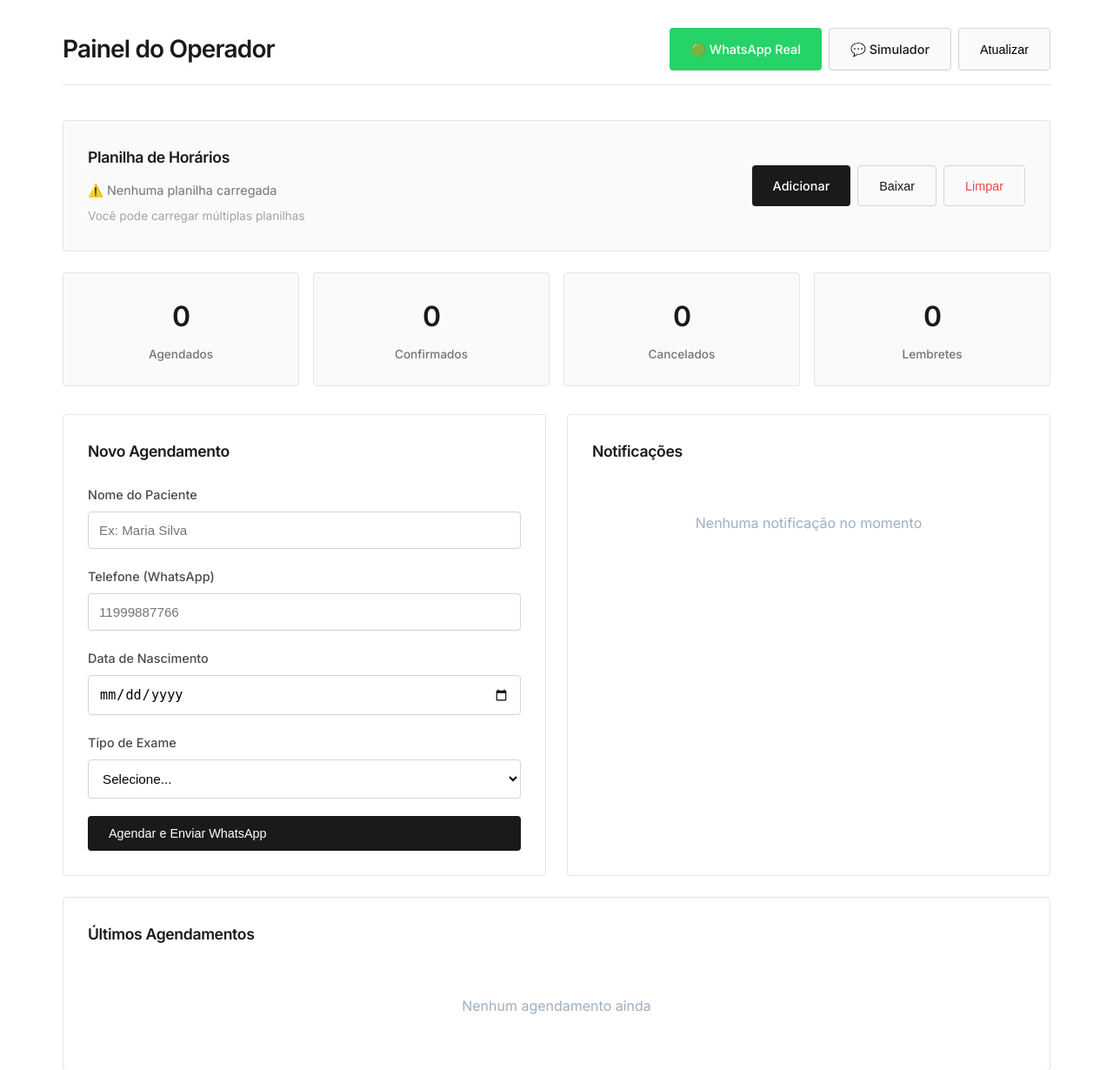
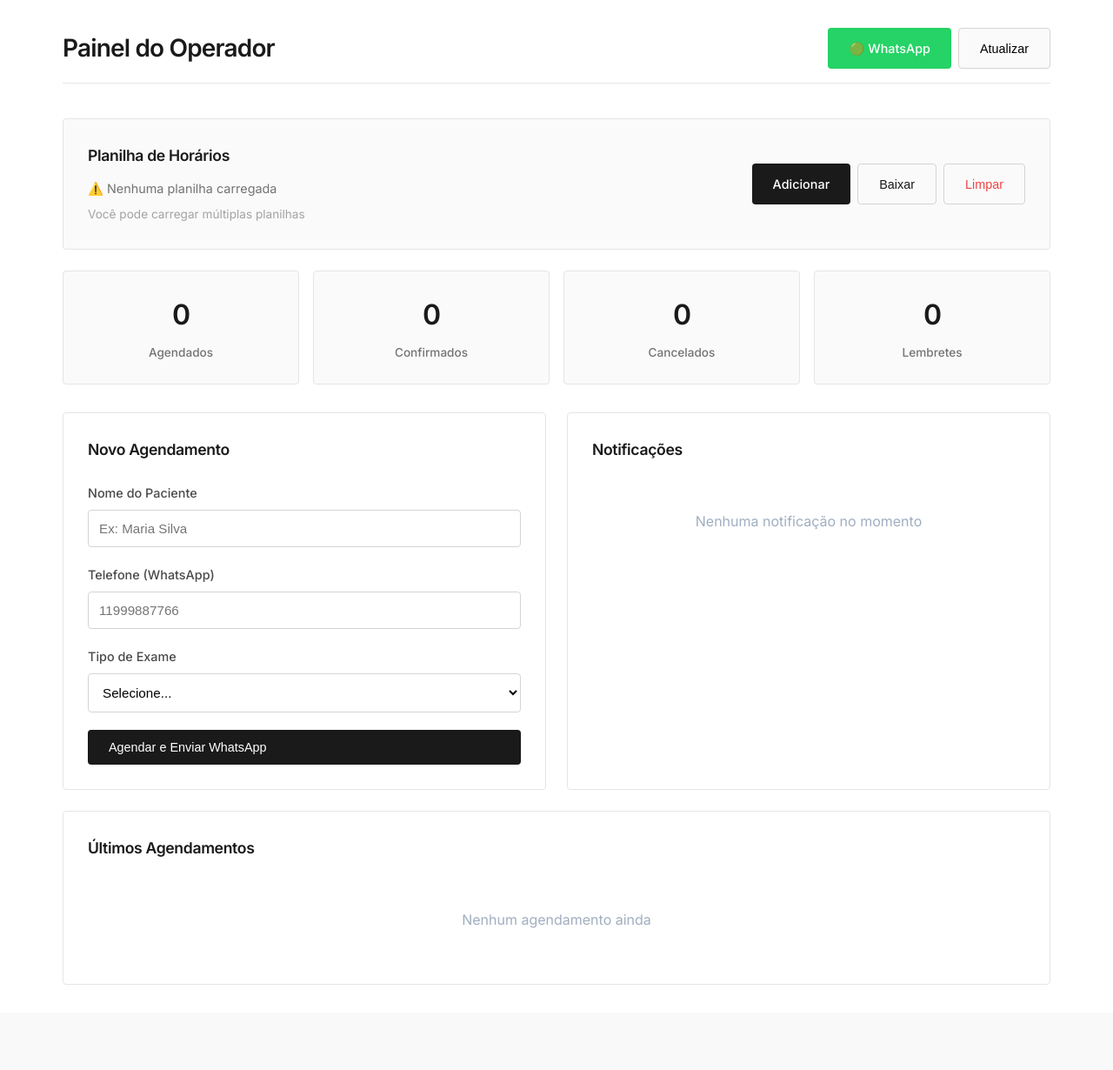
Before and after one commit to gcost44/Desafio-Hackapel, a Flask app: page / in a window 1280 px wide. Shown: the part 73-1303 px from the top of the page at 87% size. After the commit the page ends 1205 px from the top, so only its background shows below. Run offline with Flask 3, Linux system fonts and the light colour scheme; data that the repository does not hold is empty.

Commit message:
Remove: simulador e campo de nascimento

```diff
--- a/prototipo-simulado/app.py
+++ b/prototipo-simulado/app.py
@@ -85,23 +85,14 @@ def agendar():
     data = request.json
     nome = data.get("nome", "").strip()
     telefone = data.get("telefone", "").strip()
-    data_nascimento = data.get("data_nascimento", "").strip()
     exame = data.get("exame", "").strip()
 
-    if not all([nome, telefone, exame, data_nascimento]):
+    if not all([nome, telefone, exame]):
         return jsonify({"erro": "Preencha todos os campos"}), 400
 
     # Verificar conexão com Google Sheets
     if not sheets_client.conectado:
         return jsonify({"erro": "Google Sheets não conectado. Configure as credenciais."}), 400
-
-    # Calcular idade
-    try:
-        nasc = datetime.strptime(data_nascimento, "%Y-%m-%d")
-        hoje = datetime.now()
-        idade = hoje.year - nasc.year - ((hoje.month, hoje.day) < (nasc.month, nasc.day))
-    except:
-        return jsonify({"erro": "Data inválida"}), 400
 
     # Buscar vaga no Google Sheets
     linha, info = sheets_client.buscar_vaga(exame)
@@ -118,7 +109,6 @@ def agendar():
         "id": linha,
         "paciente": nome,
         "telefone": telefone,
-        "idade": idade,
         "exame": exame,
         "clinica": info.get("clinica", ""),
         "data": info.get("data", ""),
@@ -129,21 +119,13 @@ def agendar():
     # Criar mensagem
     orientacoes = gerar_orientacoes(exame)
     mensagem = MensagensSUS.agendamento_confirmado(
-        nome, exame, info.get('data', ''), info.get('horario', ''), info.get('clinica', ''),
-        idade if idade >= 60 else None
+        nome, exame, info.get('data', ''), info.get('horario', ''), info.get('clinica', '')
     )
     if orientacoes:
         mensagem += f"\n\n{orientacoes}"
 
     # Enviar WhatsApp + TTS
     whatsapp_client.enviar_mensagem_completa(telefone, mensagem, com_audio=True)
-
-    # Áudio extra para idosos
-    if idade >= 60:
-        audio = gerar_audio_idoso(nome, idade, exame, info.get('data', ''), info.get('horario', ''), info.get('clinica', ''))
-        if audio:
-            url = f"{request.host_url}static/audios/{audio}"
-            whatsapp_client.enviar_audio(telefone, url)
 
     return jsonify({
         "sucesso": True,
--- a/prototipo-simulado/templates/index.html
+++ b/prototipo-simulado/templates/index.html
@@ -239,10 +239,7 @@
             <h1>Painel do Operador</h1>
             <div style="display: flex; gap: 0.5rem;">
                 <a href="/whatsapp-config" class="btn" style="background: #25D366; color: white; text-decoration: none; display: inline-flex; align-items: center; gap: 5px;">
-                    🟢 WhatsApp Real
-                </a>
-                <a href="/simulador" class="btn" style="background: #fafafa; border: 1px solid #d4d4d4; color: #1a1a1a; text-decoration: none; display: inline-flex; align-items: center; gap: 5px;">
-                    💬 Simulador
+                    🟢 WhatsApp
                 </a>
                 <button class="btn" style="background: #fafafa; border: 1px solid #d4d4d4;" onclick="atualizarDados()">Atualizar</button>
             </div>
@@ -308,10 +305,6 @@
                     <div class="form-group">
                         <label>Telefone (WhatsApp)</label>
                         <input type="tel" id="telefone" placeholder="11999887766" required>
-                    </div>
-                    <div class="form-group">
-                        <label>Data de Nascimento</label>
-                        <input type="date" id="data-nascimento" required>
                     </div>
                     <div class="form-group">
                         <label>Tipo de Exame</label>
@@ -484,7 +477,6 @@
             const dados = {
                 nome: document.getElementById('nome').value,
                 telefone: document.getElementById('telefone').value,
-                data_nascimento: document.getElementById('data-nascimento').value,
                 exame: document.getElementById('exame').value
             };
 
```
